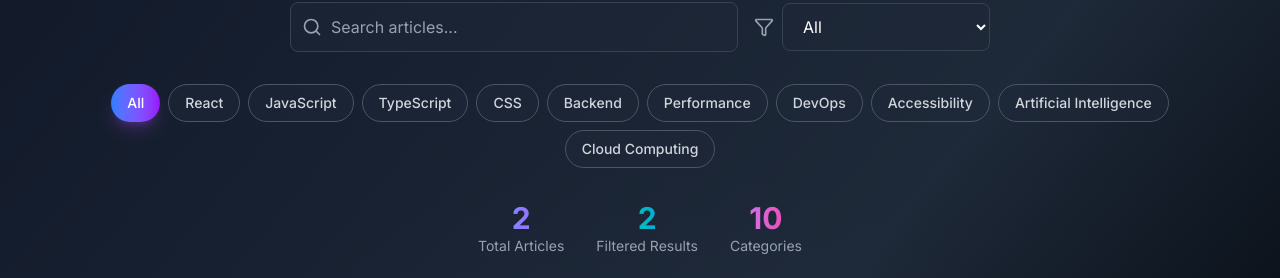
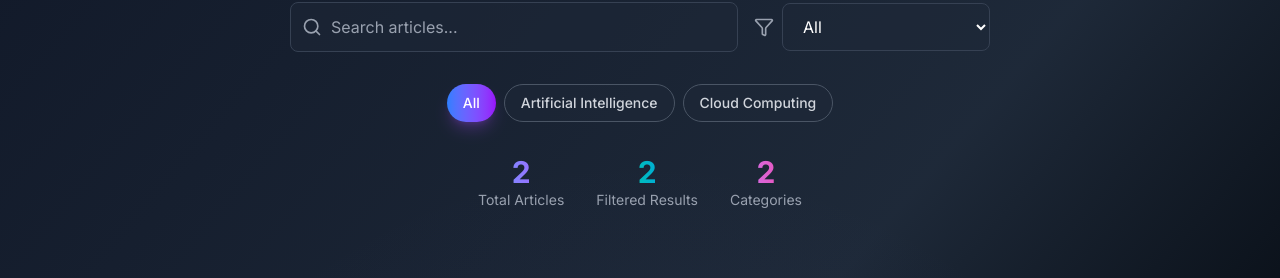
Before and after one commit to Jaimin7364/jaimin_Raval_Portfolio, a Next.js app: page /articles in a window 1280 px wide. Shown: the part 234-512 px from the top of the page. Built offline with nearby package versions, Linux system fonts and the light colour scheme.

Commit message:
format updated

```diff
--- a/components/Articles.tsx
+++ b/components/Articles.tsx
@@ -2,9 +2,13 @@
 import React, { useState, useMemo, useEffect } from 'react';
 import { Search, Filter, BookOpen, ExternalLink, Mail } from 'lucide-react';
 import ArticleCard, { Article } from './ArticleCard';
-import { articles, categories, getArticlesByCategory } from '../data/articles';
 
-const Articles: React.FC = () => {
+interface ArticlesProps {
+  articles: Article[];
+  categories: string[];
+}
+
+const Articles: React.FC<ArticlesProps> = ({ articles, categories }) => {
   const [selectedCategory, setSelectedCategory] = useState<string>('All');
   const [searchTerm, setSearchTerm] = useState<string>('');
   const [isVisible, setIsVisible] = useState(false);
@@ -15,7 +19,9 @@ const Articles: React.FC = () => {
 
   // Filter articles based on category and search term
   const filteredArticles = useMemo(() => {
-    let filtered = getArticlesByCategory(selectedCategory);
+    let filtered = selectedCategory === 'All'
+      ? articles
+      : articles.filter(article => article.category === selectedCategory);
 
     if (searchTerm) {
       filtered = filtered.filter(article =>
--- a/components/article_detail.tsx
+++ b/components/article_detail.tsx
@@ -5,7 +5,7 @@ import path from 'path';
 import matter from 'gray-matter';
 import { remark } from 'remark';
 import html from 'remark-html';
-import { articles } from '../data/articles';
+import { getAllArticles } from '../data/articles';
 import ArticleClient from './ArticleClient';
 
 // This component receives simple strings as props
@@ -17,6 +17,7 @@ interface ArticleDetailProps {
 // This is an async Server Component, so it can read files
 export default async function ArticleDetail({ id, slug }: ArticleDetailProps) {
   // Find the article using the props
+  const articles = getAllArticles();
   const article = articles.find((a) => a.id === id && a.slug === slug);
 
   // If no article is found, render the 404 page
@@ -25,7 +26,7 @@ export default async function ArticleDetail({ id, slug }: ArticleDetailProps) {
   }
 
   // Define the path to the markdown file in your /public folder
-  const filePath = path.join(process.cwd(), 'public', article.blogurl);
+  const filePath = path.join(process.cwd(), 'public', 'articles', `${slug}.md`);
   let contentHtml = '';
 
   // Read and process the markdown file
--- a/data/articles.js
+++ b/data/articles.js
@@ -1,59 +1,41 @@
-const articles = [
-  {
-    id: '1',
-    title: 'GPT-5 Is Coming in July 2025 - And Everything Will Change',
-    excerpt: 'Discover how GPT-5 will revolutionize the way we work, create, and connect in a hybrid world. From smarter workflows to deeper personalization, everything is about to change.',
-    author: 'Jaimin Raval',
-    publishDate: 'July 26, 2025',
-    readTime: '15 min read',
-    category: 'Artificial Intelligence',
-    imageUrl: 'https://tech.news.am/static/news/b/2025/07/5843.jpg',
-    slug: 'gpt5-coming-july-2025',
-    blogurl: '/articles/mastering-react-state.md',
-  },
-  {
-    id: '2',
-    title: 'Mastering AWS Bedrock: The Future of Generative AI Infrastructure',
-    excerpt: 'Dive into AWS Bedrock — a serverless, fully-managed service that brings powerful foundation models from top AI providers directly to your applications without needing ML infrastructure management.',
-    author: 'Jaimin Raval',
-    publishDate: 'August 6, 2025',
-    readTime: '15 min read',
-    category: 'Cloud Computing',
-    imageUrl: 'https://i.ytimg.com/vi/P_ecIGu3xn0/hq720.jpg?sqp=-oaymwEhCK4FEIIDSFryq4qpAxMIARUAAAAAGAElAADIQj0AgKJD&rs=AOn4CLDcVWJs5a-Yl93vQJeOb9LWdc2d1g',
-    slug: 'mastering-aws-bedrock',
-    blogurl: '/articles/aws-bedrock-service.md'
-  }
+import fs from "fs";
+import path from "path";
+import matter from "gray-matter";
 
-];
+const articlesDirectory = path.join(process.cwd(), "public/articles");
 
-const categories = [
-  'All',
-  'React',
-  'JavaScript',
-  'TypeScript',
-  'CSS',
-  'Backend',
-  'Performance',
-  'DevOps',
-  'Accessibility',
-  'Artificial Intelligence',
-  'Cloud Computing'
-];
+export function getAllArticles() {
+  const fileNames = fs.readdirSync(articlesDirectory);
 
-const getArticlesByCategory = (category) => {
-  if (category === 'All') {
-    return articles;
-  }
-  return articles.filter(article => article.category === category);
-};
+  return fileNames.map((fileName, index) => {
+    const slugFromFile = fileName.replace(/\.md$/, "");
+    const fullPath = path.join(articlesDirectory, fileName);
+    const fileContents = fs.readFileSync(fullPath, "utf8");
 
-const getArticleBySlug = (slug) => {
-  return articles.find(article => article.slug === slug);
-};
+    const { data } = matter(fileContents);
 
-module.exports = {
-  articles,
-  categories,
-  getArticlesByCategory,
-  getArticleBySlug
-};
+    return {
+      id: data.id ?? index.toString(),
+      title: data.title,
+      excerpt: data.excerpt,
+      author: data.author,
+      publishDate: data.publishDate,
+      readTime: data.readTime,
+      category: data.category,
+      imageUrl: data.imageUrl,
+      slug: data.slug ?? slugFromFile,
+      blogurl: `/articles/${data.slug ?? slugFromFile}`,
+    };
+  });
+}
+
+export function getArticleBySlug(slug) {
+  return getAllArticles().find(article => article.slug === slug);
+}
+
+export function getCategories() {
+  return [
+    "All",
+    ...new Set(getAllArticles().map(article => article.category)),
+  ];
+}
--- a/next-sitemap.config.js
+++ b/next-sitemap.config.js
@@ -1,5 +1,5 @@
 // next-sitemap.config.js
-const { articles } = require('./data/articles.js');
+const { getAllArticles } = require('./data/articles.js');
 
 /** @type {import('next-sitemap').IConfig} */
 module.exports = {
@@ -9,6 +9,7 @@ module.exports = {
   changefreq: 'monthly',
   priority: 0.7,
   additionalPaths: async (config) => {
+    const articles = getAllArticles();
     const dynamicPaths = articles.map(article => ({
       loc: `/article/${article.id}/${article.slug}`,
       changefreq: 'monthly',
--- a/public/articles/mastering-react-state.md
+++ b/public/articles/gpt5-coming-july-2025.md
@@ -1,9 +1,13 @@
 ---
-title: "GPT-5 Is Coming in July 2025 — And Everything Will Change"
+id: "1"
+title: "GPT-5 Is Coming in July 2025 - And Everything Will Change"
+excerpt: "Discover how GPT-5 will revolutionize the way we work, create, and connect in a hybrid world. From smarter workflows to deeper personalization, everything is about to change."
 author: "Jaimin Raval"
-date: "July 26, 2025"
+publishDate: "July 26, 2025"
 readTime: "15 min read"
 category: "Artificial Intelligence"
+imageUrl: "https://tech.news.am/static/news/b/2025/07/5843.jpg"
+slug: "gpt5-coming-july-2025"
 ---
 
 ## 🚀 Introduction
@@ -17,7 +21,7 @@ The world of AI is on the brink of yet another revolution. With GPT-5 set to lau
 GPT-5 is the next generation of OpenAI’s language models. It’s expected to be more powerful, more context-aware, and better at reasoning than any of its predecessors.
 
 - Context window: up to **1 million tokens**
-- Multi-modal: supports **images, audio, and even video**
+- Multi-modal: supports **images, audio, and video**
 - Built-in memory and personalization
 - Real-time adaptation
 
@@ -26,52 +30,33 @@ GPT-5 is the next generation of OpenAI’s language models. It’s expected to b
 ## 💡 Key Features
 
 ### 1. Smarter Workflows
-
 From content creation to customer support, GPT-5 will streamline tasks, automate repetitive work, and even suggest proactive actions based on context.
 
 ### 2. Deeper Personalization
-
 Thanks to long-term memory and contextual understanding, GPT-5 can tailor its responses based on individual user preferences and previous interactions.
 
 ### 3. Real-World Applications
-
-- 🔧 Software development (code review, generation)
-- 📰 Journalism (drafting, summarization)
-- 🏥 Healthcare (virtual assistants, documentation)
-- 🎓 Education (personalized tutoring)
+- 🔧 Software development
+- 📰 Journalism
+- 🏥 Healthcare
+- 🎓 Education
 
 ---
 
 ## 🧠 Ethical Considerations
 
-With great power comes great responsibility. The release of GPT-5 raises critical questions:
-
-- How do we prevent misuse?
-- What role will humans play in oversight?
-- How transparent should AI systems be?
-
-OpenAI plans to address these with **AI alignment** research, usage policies, and transparency reports.
+With great power comes great responsibility. OpenAI plans to address concerns around misuse, transparency, and alignment through continued research and governance.
 
 ---
 
 ## 🌍 The Future of Work
 
-Hybrid work environments will be enhanced with AI-powered agents. GPT-5 will become an **always-on assistant** for developers, designers, and content creators alike.
-
-Expect:
-
-- Better decision-making
-- Fewer repetitive tasks
-- Enhanced collaboration
+GPT-5 will act as an **always-on AI collaborator**, helping professionals make better decisions, reduce repetitive tasks, and enhance creativity.
 
 ---
 
 ## 🎯 Conclusion
 
-GPT-5 is not just another model — it’s the start of a new era. Whether you’re a developer, writer, teacher, or business leader, now’s the time to prepare for the GPT-5 wave.
-
-**Everything is about to change.**
-
----
+GPT-5 isn’t just another model — it’s a turning point. Preparing now means staying ahead in a world where AI is deeply embedded in everything we do.
 
 *Written by Jaimin Raval — July 26, 2025*
--- a/src/app/articles/page.tsx
+++ b/src/app/articles/page.tsx
@@ -2,6 +2,7 @@
 
 import Articles from "../../../components/Articles";
 import Navbar from "../../../components/Navbar";
+import { getAllArticles, getCategories } from "../../../data/articles";
 
 
 export const metadata = {
@@ -13,10 +14,13 @@ export const metadata = {
 };
 
 export default function ArticlesPage() {
+    const articles = getAllArticles();
+    const categories = getCategories();
+
     return (
         <>
         < Navbar />
-        <Articles />
+        <Articles articles={articles} categories={categories} />
         </>
     );
 }
```
Also changed, not shown: public/articles/aws-bedrock-service.md (deleted, +0 -71 lines), public/articles/mastering-aws-bedrock.md (added, +74 -0 lines), 1 other file (tests, documents, lock files or other folders).
